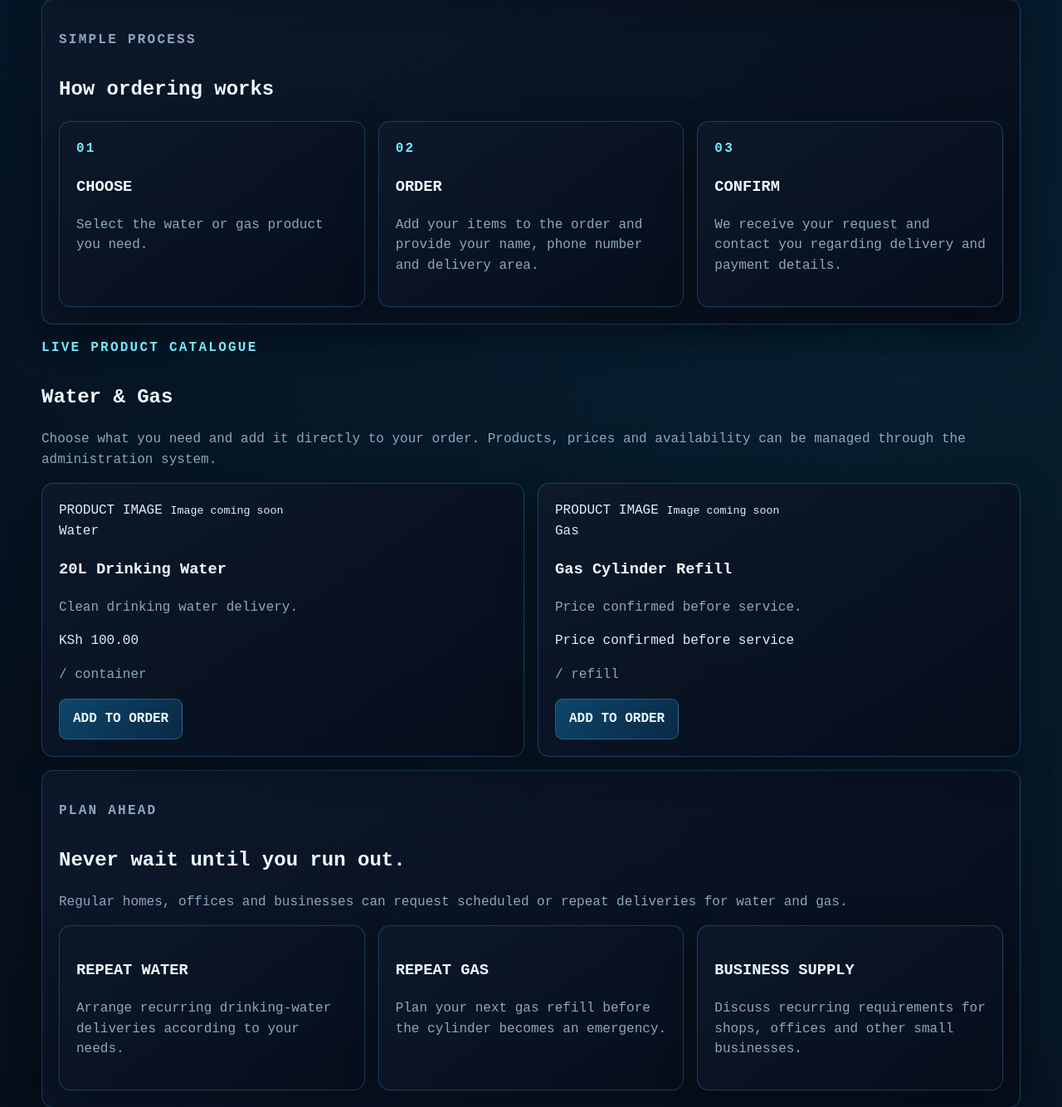
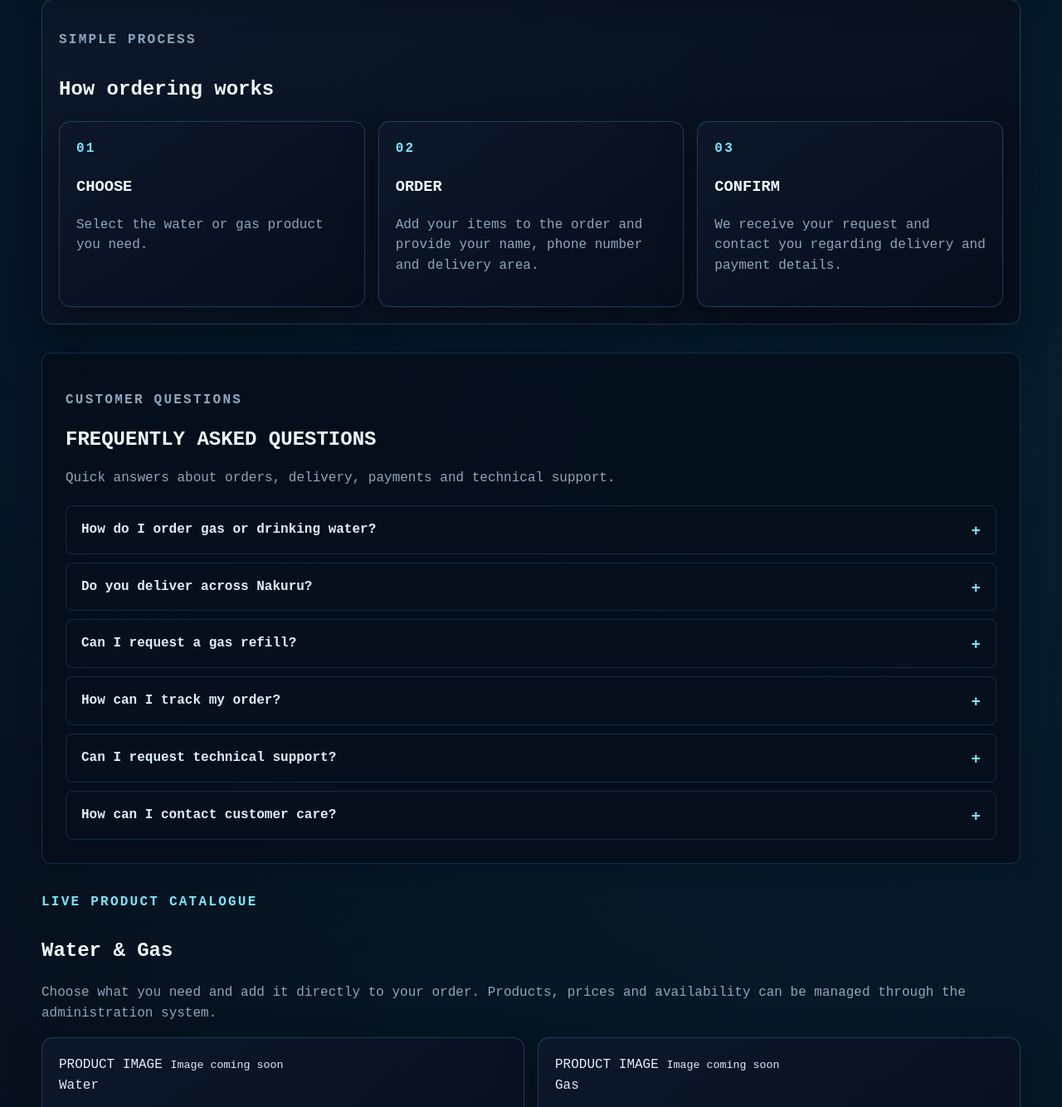
Before and after one commit to charleswamonje/nakuru-gaz-gang, a Flask app: page / in a window 1280 px wide. Shown: the part 1973-3307 px from the top of the page at 83% size. Run offline with Flask 3, Linux system fonts and the light colour scheme; data comes from the database, SQL or seed files in the repository; data that the repository does not hold is empty; some libraries are stand-ins or nearby versions.

Commit message:
Add customer FAQ section

```diff
--- a/app/static/css/style.css
+++ b/app/static/css/style.css
@@ -985,3 +985,75 @@ footer {
 .portal-search-result small {
     color: #8da7bd;
 }
+
+
+/* ================= DANSTAR FAQ ================= */
+
+.portal-faq {
+    margin: 34px 0;
+    padding: 28px;
+    border: 1px solid rgba(77,184,255,.20);
+    border-radius: 12px;
+    background: rgba(5,14,26,.82);
+    box-shadow: 0 0 28px rgba(0,0,0,.22);
+}
+
+.portal-faq-heading {
+    margin-bottom: 20px;
+}
+
+.portal-faq-heading h2 {
+    margin: 6px 0 10px;
+}
+
+.portal-faq-heading p {
+    color: #8da7bd;
+}
+
+.portal-faq-list {
+    display: grid;
+    gap: 10px;
+}
+
+.portal-faq details {
+    border: 1px solid rgba(77,184,255,.16);
+    border-radius: 8px;
+    background: rgba(7,16,29,.90);
+    overflow: hidden;
+}
+
+.portal-faq summary {
+    cursor: pointer;
+    padding: 16px 18px;
+    color: #dceeff;
+    font-weight: 700;
+    list-style: none;
+}
+
+.portal-faq summary::-webkit-details-marker {
+    display: none;
+}
+
+.portal-faq summary::after {
+    content: "+";
+    float: right;
+    color: #73e8ff;
+    font-size: 1.2rem;
+}
+
+.portal-faq details[open] summary::after {
+    content: "−";
+}
+
+.portal-faq details p {
+    margin: 0;
+    padding: 0 18px 17px;
+    color: #8da7bd;
+    line-height: 1.7;
+}
+
+@media (max-width: 600px) {
+    .portal-faq {
+        padding: 20px 16px;
+    }
+}
--- a/app/templates/index.html
+++ b/app/templates/index.html
@@ -339,6 +339,73 @@
             </p>
 
         </article>
+
+    </div>
+
+</section>
+
+
+<!-- ================= FREQUENTLY ASKED QUESTIONS ================= -->
+
+<section class="portal-faq" id="faq">
+
+    <div class="portal-faq-heading">
+        <p class="eyebrow">CUSTOMER QUESTIONS</p>
+        <h2>FREQUENTLY ASKED QUESTIONS</h2>
+        <p>
+            Quick answers about orders, delivery, payments and technical support.
+        </p>
+    </div>
+
+    <div class="portal-faq-list">
+
+        <details>
+            <summary>How do I order gas or drinking water?</summary>
+            <p>
+                Choose a product from the Water & Gas section, add it to your order,
+                then complete the order details and submit your request.
+            </p>
+        </details>
+
+        <details>
+            <summary>Do you deliver across Nakuru?</summary>
+            <p>
+                Yes. Danstar Gas Delivery provides local delivery services across Nakuru.
+                Delivery arrangements may depend on your location and order.
+            </p>
+        </details>
+
+        <details>
+            <summary>Can I request a gas refill?</summary>
+            <p>
+                Yes. Gas refill services can be requested through the delivery services
+                section or by contacting customer care.
+            </p>
+        </details>
+
+        <details>
+            <summary>How can I track my order?</summary>
+            <p>
+                Use the order tracking area on the website after placing your order.
+                Your account can also show available order information.
+            </p>
+        </details>
+
+        <details>
+            <summary>Can I request technical support?</summary>
+            <p>
+                Yes. Danstar also provides technology and network support for homes
+                and small businesses.
+            </p>
+        </details>
+
+        <details>
+            <summary>How can I contact customer care?</summary>
+            <p>
+                Call the customer-care number shown on the website or use WhatsApp
+                to contact Danstar directly.
+            </p>
+        </details>
 
     </div>
 
```
